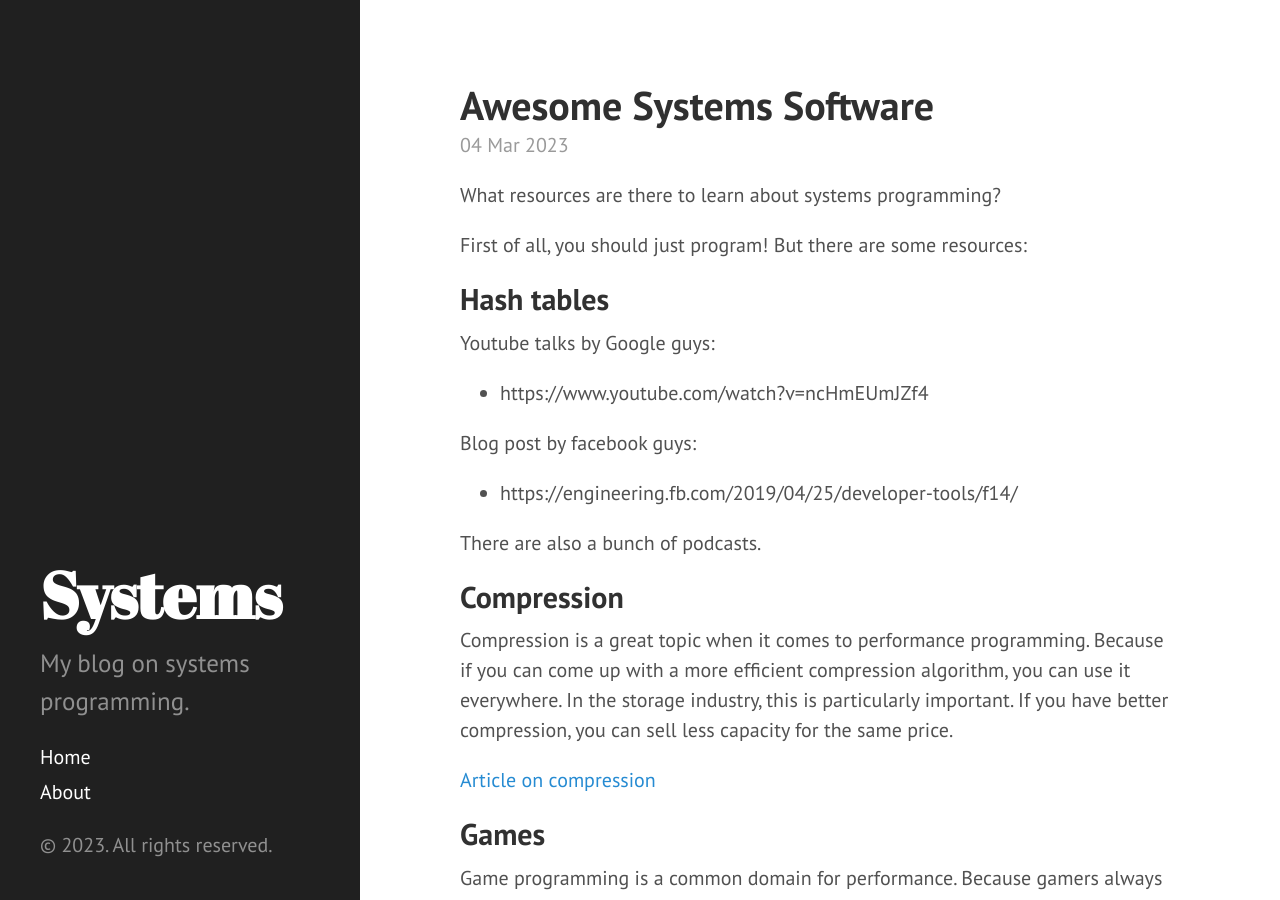
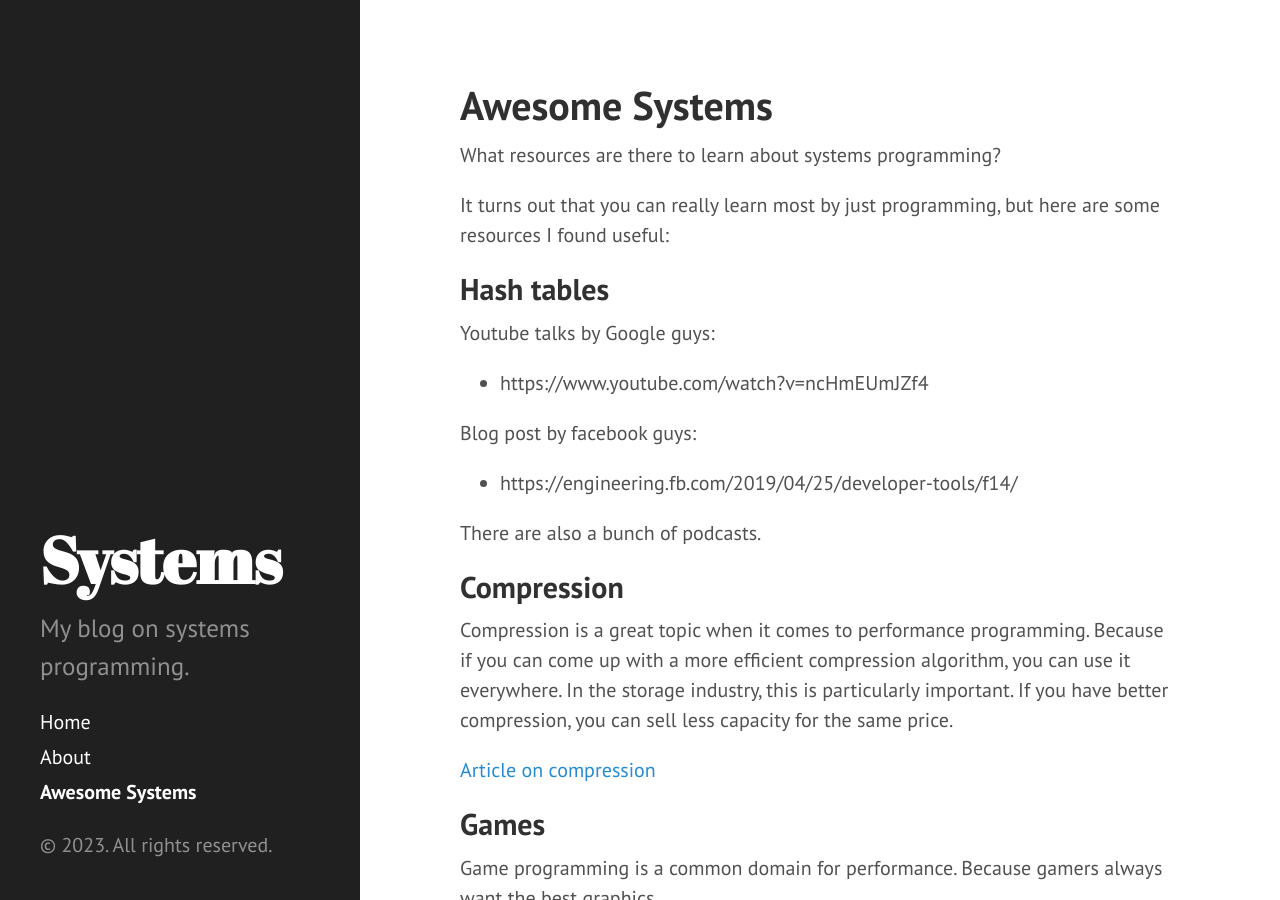
Before and after one commit to schmollf/schmollf.github.io, a Jekyll site: the page built from awesome_systems.md, in a window 1280 px wide and 900 px high. Built offline with Jekyll 4.4.1, drawn with Linux system fonts in a browser that asks for light colours; our own code applies the rules of GitHub Pages for plain Markdown files; comment, search, counter and statistics services are not loaded; some of the changed text lies outside the part shown.

Commit message:
Rename awesome_systems.md

```diff
--- a/_posts/2023-03-04-awesome-systems-software.md
+++ b/awesome_systems.md
@@ -1,11 +1,10 @@
 ---
-layout: post
-title: Awesome Systems Software
+title: Awesome Systems
 ---
 
 What resources are there to learn about systems programming?
 
-First of all, you should just program! But there are some resources:
+It turns out that you can really learn most by just programming, but here are some resources I found useful:
 
 ## Hash tables
 
```
